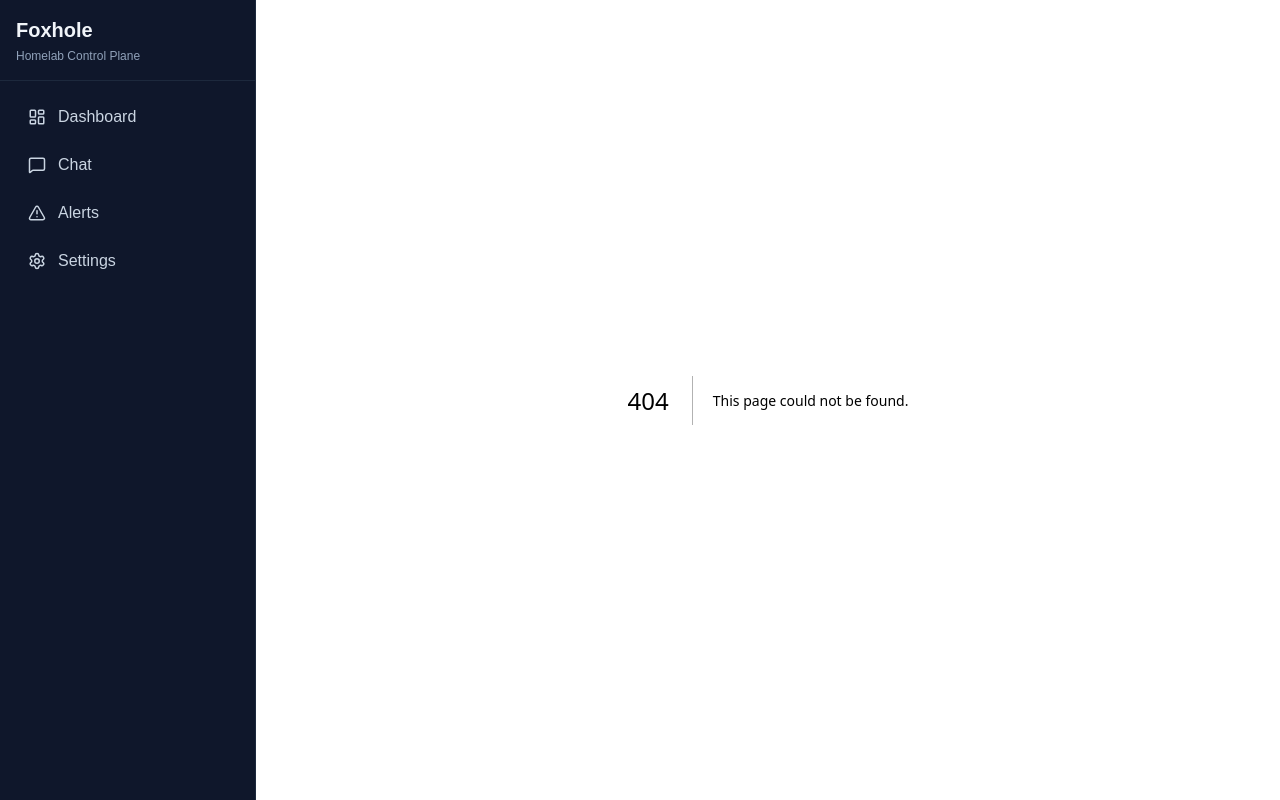
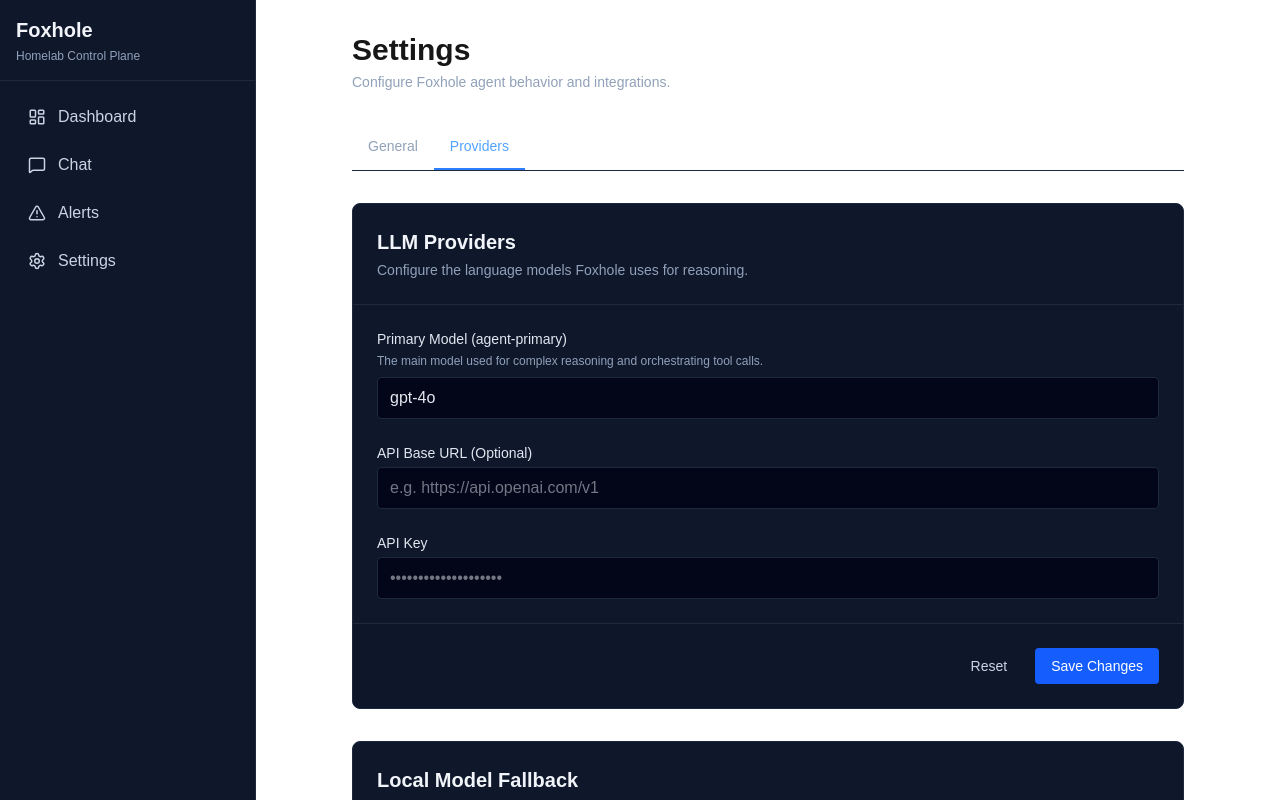
Before and after one commit to JacobThree/Foxhole, a Next.js app in the folder ui/: page /settings/providers in a window 1280 px wide. Before the commit this address had no page. Built offline with nearby package versions, Linux system fonts and the light colour scheme.

Commit message:
feat(ui): add settings and provider configuration pages (Slice 5)

```diff
--- /dev/null
+++ b/ui/app/settings/layout.tsx
@@ -0,0 +1,42 @@
+"use client";
+
+import Link from "next/link";
+import { usePathname } from "next/navigation";
+
+export default function SettingsLayout({ children }: { children: React.ReactNode }) {
+  const pathname = usePathname();
+
+  const tabs = [
+    { name: "General", href: "/settings" },
+    { name: "Providers", href: "/settings/providers" },
+  ];
+
+  return (
+    <div className="p-8 max-w-4xl mx-auto">
+      <div className="mb-8">
+        <h1 className="text-3xl font-bold">Settings</h1>
+        <p className="text-sm text-slate-400 mt-1">Configure Foxhole agent behavior and integrations.</p>
+      </div>
+
+      <div className="flex border-b border-slate-800 mb-8">
+        {tabs.map((tab) => (
+          <Link
+            key={tab.name}
+            href={tab.href}
+            className={`px-4 py-3 text-sm font-medium border-b-2 transition-colors ${
+              pathname === tab.href
+                ? "border-blue-500 text-blue-400"
+                : "border-transparent text-slate-400 hover:text-slate-200 hover:border-slate-700"
+            }`}
+          >
+            {tab.name}
+          </Link>
+        ))}
+      </div>
+
+      <div>
+        {children}
+      </div>
+    </div>
+  );
+}
--- /dev/null
+++ b/ui/app/settings/page.tsx
@@ -0,0 +1,65 @@
+"use client";
+
+import { SettingsForm, FormGroup } from "@/components/settings-form";
+
+export default function GeneralSettingsPage() {
+  const handleSubmit = (e: React.FormEvent) => {
+    e.preventDefault();
+    console.log("Saving general settings");
+  };
+
+  return (
+    <div>
+      <SettingsForm
+        title="Agent Behavior"
+        description="Configure how Foxhole interacts with your homelab."
+        onSubmit={handleSubmit}
+      >
+        <FormGroup
+          label="Write-Action Mode"
+          description="Control the safety level of the agent."
+        >
+          <select className="w-full bg-slate-950 border border-slate-800 rounded px-3 py-2 text-slate-200 focus:outline-none focus:border-blue-500">
+            <option value="stage1">Stage 1: Read-Only (Safe)</option>
+            <option value="stage2">Stage 2: Confirmed Writes</option>
+            <option value="stage3" disabled>Stage 3: Autonomous (Coming Soon)</option>
+          </select>
+        </FormGroup>
+
+        <FormGroup
+          label="Allowed Scan Subnets"
+          description="Comma-separated list of CIDR blocks the agent is allowed to scan (RFC1918 only)."
+        >
+          <input
+            type="text"
+            defaultValue="192.168.1.0/24"
+            className="w-full bg-slate-950 border border-slate-800 rounded px-3 py-2 text-slate-200 focus:outline-none focus:border-blue-500"
+          />
+        </FormGroup>
+      </SettingsForm>
+
+      <SettingsForm
+        title="Alert Destinations"
+        onSubmit={handleSubmit}
+      >
+        <FormGroup
+          label="Telegram Bot Token"
+          description="Leave blank to disable Telegram alerts."
+        >
+          <input
+            type="password"
+            placeholder="••••••••••••••••••••"
+            className="w-full bg-slate-950 border border-slate-800 rounded px-3 py-2 text-slate-200 focus:outline-none focus:border-blue-500"
+          />
+        </FormGroup>
+
+        <FormGroup label="Telegram Chat ID">
+          <input
+            type="text"
+            className="w-full bg-slate-950 border border-slate-800 rounded px-3 py-2 text-slate-200 focus:outline-none focus:border-blue-500"
+          />
+        </FormGroup>
+      </SettingsForm>
+    </div>
+  );
+}
--- /dev/null
+++ b/ui/app/settings/providers/page.tsx
@@ -0,0 +1,69 @@
+"use client";
+
+import { SettingsForm, FormGroup } from "@/components/settings-form";
+
+export default function ProvidersSettingsPage() {
+  const handleSubmit = (e: React.FormEvent) => {
+    e.preventDefault();
+    console.log("Saving provider settings");
+  };
+
+  return (
+    <div>
+      <SettingsForm
+        title="LLM Providers"
+        description="Configure the language models Foxhole uses for reasoning."
+        onSubmit={handleSubmit}
+      >
+        <FormGroup
+          label="Primary Model (agent-primary)"
+          description="The main model used for complex reasoning and orchestrating tool calls."
+        >
+          <input
+            type="text"
+            defaultValue="gpt-4o"
+            className="w-full bg-slate-950 border border-slate-800 rounded px-3 py-2 text-slate-200 focus:outline-none focus:border-blue-500"
+          />
+        </FormGroup>
+
+        <FormGroup label="API Base URL (Optional)">
+          <input
+            type="text"
+            placeholder="e.g. https://api.openai.com/v1"
+            className="w-full bg-slate-950 border border-slate-800 rounded px-3 py-2 text-slate-200 focus:outline-none focus:border-blue-500"
+          />
+        </FormGroup>
+
+        <FormGroup label="API Key">
+          <input
+            type="password"
+            placeholder="••••••••••••••••••••"
+            className="w-full bg-slate-950 border border-slate-800 rounded px-3 py-2 text-slate-200 focus:outline-none focus:border-blue-500"
+          />
+        </FormGroup>
+      </SettingsForm>
+
+      <SettingsForm
+        title="Local Model Fallback"
+        description="Configure Ollama or vLLM for local fallback."
+        onSubmit={handleSubmit}
+      >
+        <FormGroup label="Local Model (agent-local)">
+          <input
+            type="text"
+            defaultValue="ollama/llama3"
+            className="w-full bg-slate-950 border border-slate-800 rounded px-3 py-2 text-slate-200 focus:outline-none focus:border-blue-500"
+          />
+        </FormGroup>
+
+        <FormGroup label="Local API Base URL">
+          <input
+            type="text"
+            defaultValue="http://localhost:11434"
+            className="w-full bg-slate-950 border border-slate-800 rounded px-3 py-2 text-slate-200 focus:outline-none focus:border-blue-500"
+          />
+        </FormGroup>
+      </SettingsForm>
+    </div>
+  );
+}
--- /dev/null
+++ b/ui/components/settings-form.tsx
@@ -0,0 +1,40 @@
+import { ReactNode } from "react";
+
+interface SettingsFormProps {
+  title: string;
+  description?: string;
+  children: ReactNode;
+  onSubmit: (e: React.FormEvent) => void;
+}
+
+export function SettingsForm({ title, description, children, onSubmit }: SettingsFormProps) {
+  return (
+    <form onSubmit={onSubmit} className="bg-slate-900 border border-slate-800 rounded-lg overflow-hidden mb-8">
+      <div className="p-6 border-b border-slate-800">
+        <h2 className="text-xl font-semibold text-slate-100">{title}</h2>
+        {description && <p className="text-sm text-slate-400 mt-1">{description}</p>}
+      </div>
+      <div className="p-6 space-y-6">
+        {children}
+      </div>
+      <div className="p-6 bg-slate-900/50 border-t border-slate-800 flex justify-end gap-3">
+        <button type="button" className="px-4 py-2 text-sm font-medium text-slate-300 hover:text-slate-100 transition-colors">
+          Reset
+        </button>
+        <button type="submit" className="px-4 py-2 bg-blue-600 hover:bg-blue-500 text-white text-sm font-medium rounded transition-colors">
+          Save Changes
+        </button>
+      </div>
+    </form>
+  );
+}
+
+export function FormGroup({ label, description, children }: { label: string, description?: string, children: ReactNode }) {
+  return (
+    <div>
+      <label className="block text-sm font-medium text-slate-200 mb-1">{label}</label>
+      {description && <p className="text-xs text-slate-400 mb-2">{description}</p>}
+      {children}
+    </div>
+  );
+}
```
